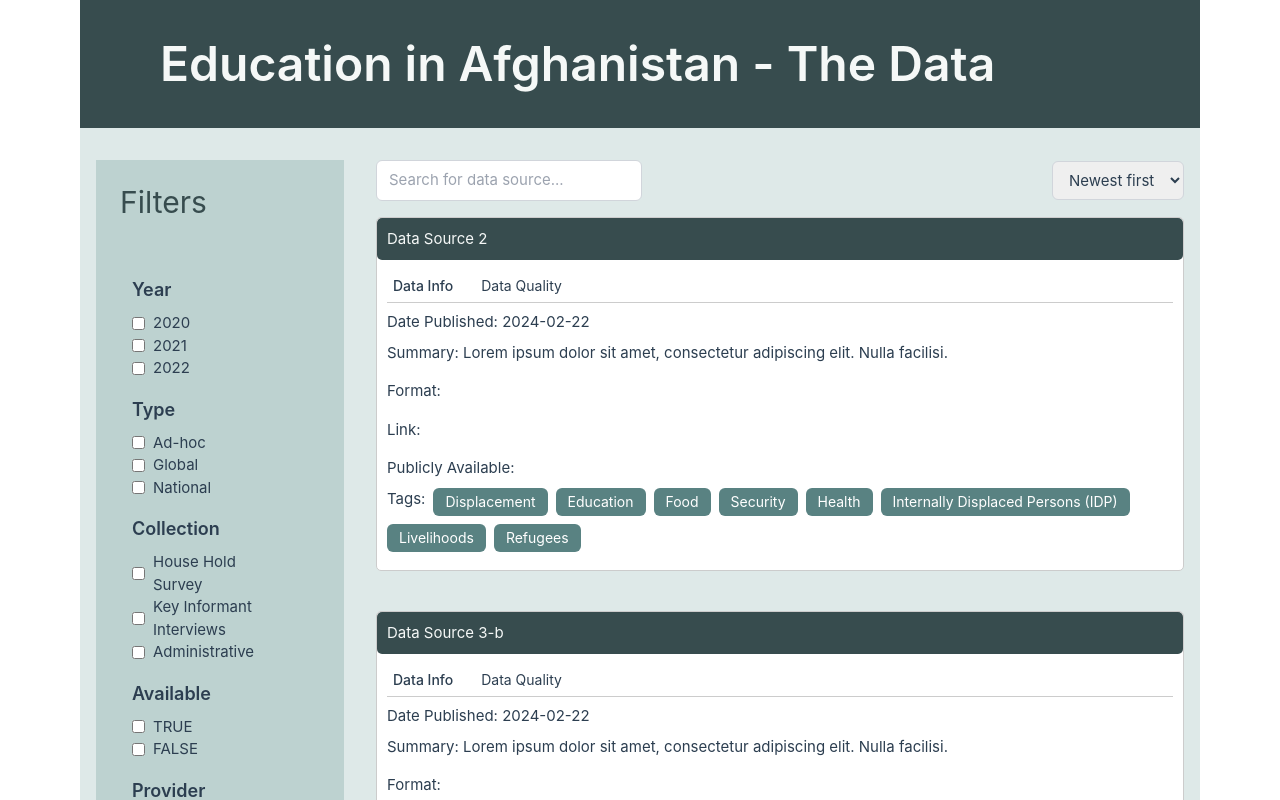
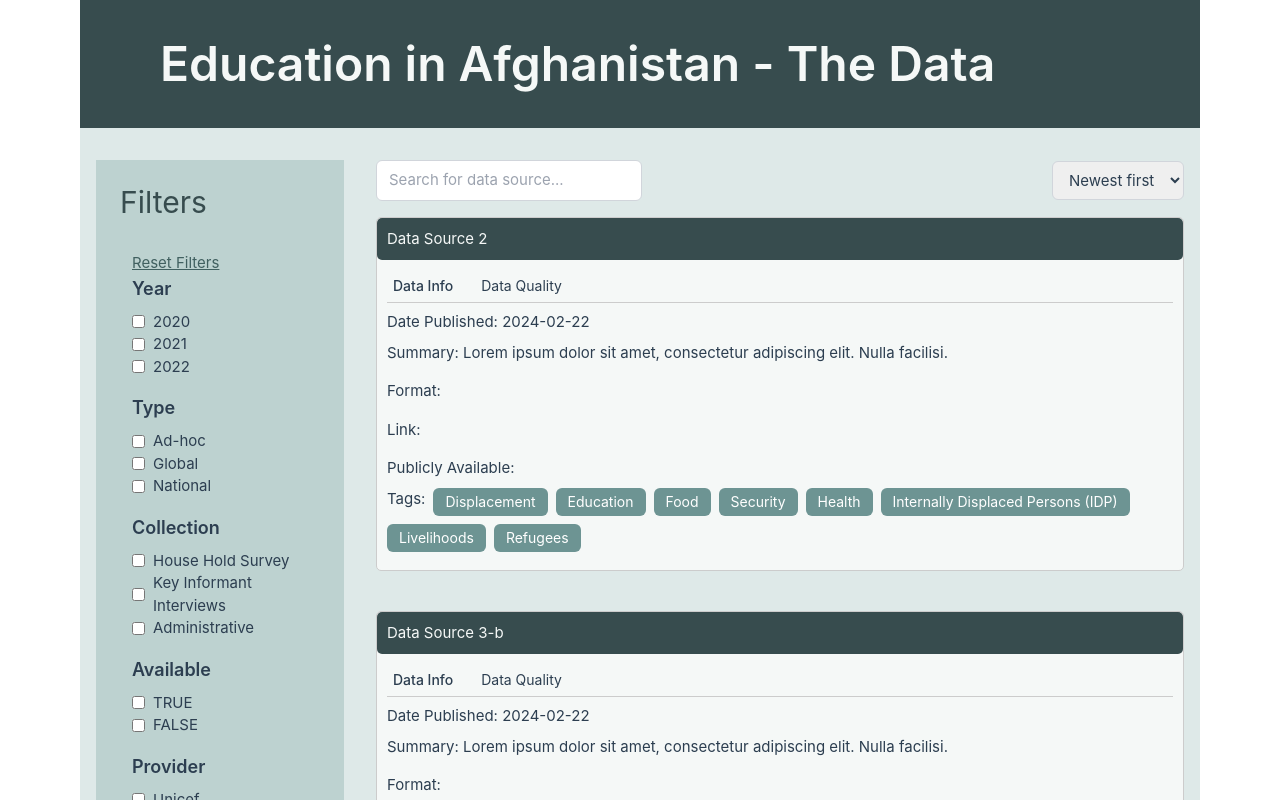
Before and after one commit to rubyimrie/education-data, a Vue app: page / in a window 1280 px wide. Shown: the top 800 px of the page. Built offline with nearby package versions, Linux system fonts and the light colour scheme.

Commit message:
linking tags to filters

```diff
--- a/src/App.vue
+++ b/src/App.vue
@@ -7,11 +7,13 @@
       <div class="gap-8 grid grid-cols-12">
         <!-- First column -->
         <div class="col-span-3 pr-4 bg-cutty-sark-200">
-          <h1 class="text-3xl m-6 text-cutty-sark-700">Filters</h1>
+          <h1 class="text-3xl ml-6 mt-6 text-cutty-sark-700">Filters</h1>
           <!-- FILTERS -->
-          <div class="bg-cutty-sark-200 flex flex-col h-screen m-5">
+          <div class="bg-cutty-sark-200 flex flex-col h-screen ml-5 mb-5 ">
             <div class="container mx-auto px-4 py-8 flex-grow flex">
               <div class="pr-4">
+                <!-- Button -->
+                <button @click="resetFilters" class="text-cutty-sark-600 hover:text-cutty-sark-700 underline">Reset Filters</button>
                 <!-- Year Filter -->
                 <div class="mb-4">
                   <h3 class="text-lg font-semibold mb-2">Year</h3>
@@ -68,13 +70,11 @@
                     <button v-for="(tag, index) in availableTags" :key="index"
                             :class="{ 'bg-cutty-sark-600 text-white': isTagSelected(tag) }"
                             @click="toggleTagFilter(tag)"
-                            class="mr-2 mb-2 px-3 py-1 bg-cutty-sark-300 hover:bg-cutty-sark-400 text-white text-sm rounded-md">
+                            class="mr-2 mb-2 px-3 py-1 bg-cutty-sark-400 hover:bg-cutty-sark-400 text-white text-sm rounded-md">
                       {{ tag }}
                     </button>
                   </div>
                 </div>
-                <!-- Button -->
-                <button @click="resetFilters" class="mt-4 px-4 py-2 bg-cutty-sark-500 text-white rounded-md hover:bg-cutty-sark-600">Reset Filters</button>
               </div>
             </div>
           </div>
@@ -106,7 +106,7 @@
           </div>
           <div v-for="(source, index) in sortedDataSources" :key="index" ref="dataSourceRefs" class="mb-10">
             <div :class="{ 'border-blue-500 border': matchedIndex === index }">
-              <DataSource :title="source.title" :data="source.data" />
+              <DataSource :title="source.title" :data="source.data" :toggleTagFilter="toggleTagFilter" :isTagSelected="isTagSelected" :selectedTags="selectedTags" :clearSelectedTags="clearSelectedTags"/>
             </div>
           </div>
         </div>
@@ -209,6 +209,13 @@ export default {
       this.selectedYears = [];
       this.selectedTypes = [];
       this.selectedCollections = [];
+      this.selectedUpdated = [];
+      this.selectedProviders = [];
+      this.selectedAvailability = [];
+      this.selectedTags = [];
+    },
+    clearSelectedTags() {
+      this.selectedTags = [];
     },
     scrollToMatchedDataSource() {
       if (this.matchedIndex !== -1) {
@@ -224,7 +231,15 @@ export default {
         this.selectedTags.push(tag);
       }
     },
-
+    handleTagFilter(tag) {
+      // Update filtered data sources based on the selected tag
+      this.selectedTags = [tag];
+    },
+    handleTagClicked(tag) {
+      // Update selectedTags array
+      // For example:
+      this.selectedTags.push(tag);
+    },
     // Check if tag is selected
     isTagSelected(tag) {
       return this.selectedTags.includes(tag);
@@ -368,6 +383,15 @@ export default {
       },
       deep: true
     },
+    selectedTags: {
+      handler(newVal) {
+        // Call any method or perform any action when selectedTags change
+        console.log('Selected Tags:', newVal);
+        // You might want to update the filtered data sources here
+        this.updateFilteredData();
+      },
+      deep: true // Watch for changes within the array
+    },
     matchedIndex(newIndex) {
       if (newIndex !== -1) {
         this.scrollToMatchedDataSource();
--- a/src/components/DataInfo.vue
+++ b/src/components/DataInfo.vue
@@ -17,7 +17,12 @@
     <!-- Display tags as buttons -->
     <div class="flex flex-wrap">
       <p class="mr-2">Tags: </p>
-      <button v-for="(tag, index) in data.tags" :key="index" class="mr-2 mb-2 px-3 py-1 bg-cutty-sark-500 text-white text-sm rounded-md hover:bg-cutty-sark-600">{{ tag }}</button>
+      <button v-for="(tag, index) in data.tags"
+        :key="index"
+        class="mr-2 mb-2 px-3 py-1 bg-cutty-sark-400 text-white text-sm rounded-md hover:bg-cutty-sark-600"
+        @click="handleTagClick(tag)"
+        >
+        {{ tag }}</button>
     </div>
   </div>
 </template>
@@ -25,7 +30,34 @@
 <script>
 export default {
   props: {
-    data: Object
+    data: Object,
+    isTagSelected: {
+      type: Function,
+      required: true
+    },
+    selectedTags: {
+      type: Array,
+      required: true
+    },
+    toggleTagFilter: {
+      type: Function,
+      required: true
+    },
+    clearSelectedTags: {
+      type: Function,
+      required: true
+    }
+  },
+  methods: {
+    // Emit event when a tag is clicked
+    handleTagClick(tag) {
+      console.log("Clicked tag:", tag);
+      console.log("Before clearing selected tags:", this.selectedTags);
+      this.clearSelectedTags();
+      console.log("After clearing selected tags:", this.selectedTags);
+      this.toggleTagFilter(tag);
+      console.log("New Tag:", this.selectedTags);
+    },
   }
 };
 </script>
--- a/src/components/DataSource.vue
+++ b/src/components/DataSource.vue
@@ -1,5 +1,5 @@
 <template>
-    <div class="collapsible-box bg-white" >
+    <div class="collapsible-box bg-cutty-sark-50" >
       <div class="collapsible-header bg-cutty-sark-700 text-cutty-sark-50" @click="toggleCollapse">
         {{ title }}
       </div>
@@ -22,7 +22,7 @@
         </div>
         <div class="mt-2">
         <div v-if="showDataInfo">
-          <DataInfo :data="data" />
+          <DataInfo :data="data" :toggleTagFilter="toggleTagFilter" :isTagSelected="isTagSelected" :selectedTags="selectedTags" :clearSelectedTags="clearSelectedTags"/>
         </div>
         <div v-else>
           <DataQuality :data="data" />
@@ -40,7 +40,23 @@
   export default {
     props: {
       title: String,
-      data: Object
+      data: Object,
+    isTagSelected: {
+      type: Function,
+      required: true
+      },
+    selectedTags: {
+      type: Array,
+      required: true
+      },
+    toggleTagFilter: {
+      type: Function,
+      required: true
+    },
+    clearSelectedTags: {
+      type: Function,
+      required: true
+    }
     },
     components: {
       DataInfo,
@@ -49,13 +65,28 @@
     data() {
       return {
         collapsed: false,
-        showDataInfo: true  // Initially show DataInfo
+        showDataInfo: true , // Initially show DataInfo
+        selectedTags:[]
       };
     },
     methods: {
       toggleCollapse() {
         this.collapsed = !this.collapsed;
-      }
+      },
+      filterByTag(tag) {
+      this.$emit('tag-filter', tag);
+    },
+    // handleTagClicked(tag) {
+    //   const index = this.selectedTags.indexOf(tag);
+    //   if (index === -1) {
+    //     this.selectedTags.push(tag); // Add tag if not already selected
+    //   } else {
+    //     this.selectedTags.splice(index, 1); // Remove tag if already selected
+    //   }
+    // }
+    handleTagClicked(tag) {
+      this.$emit('tag-clicked', tag);
+    }
     }
   };
   </script>
```
